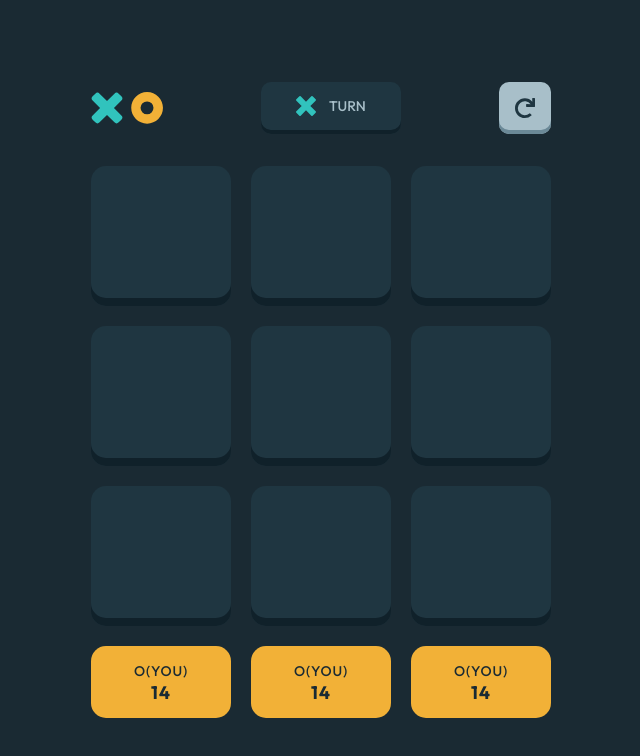
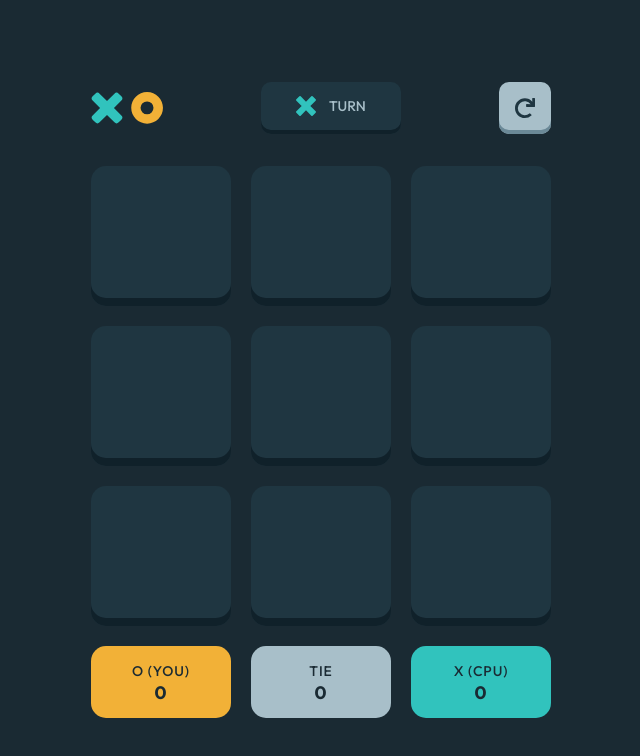
Before and after one commit to jubelo1234/tic-tac-toe, a React (Vite) app in the folder tictactoe-game/: page / in a window 1280 px wide. Both pictures are taken after a click on the button "NEW GAME (VS CPU)". Shown: the top 756 px of the page, without its empty margins (319-959 px from the left). Built offline with nearby package versions, Linux system fonts and the light colour scheme.

Commit message:
score board functionality

```diff
--- a/tictactoe-game/src/App.tsx
+++ b/tictactoe-game/src/App.tsx
@@ -1,4 +1,4 @@
-import { useState } from "react";
+import { useEffect, useState } from "react";
 import "./App.css";
 import GamePage from "./components/GamePage";
 import Home from "./components/Home";
@@ -10,7 +10,18 @@ function App() {
   const [homePage, setHomePage] = useState<boolean>(true);
   const [singlePlayerMode, setSinglePlayerMode] = useState<boolean>(false);
   const [player1, setPlayer1] = useState<string>("O");
+  const [player2, setPlayer2] = useState<string>("X");
   const [modal, setModal] = useState<string | null>(null);
+
+  useEffect(() => {
+
+    if (player1 === "O"){
+      setPlayer2("X")
+    } else {
+      setPlayer2("O")
+    }
+
+  }, [player1])
 
   return (
     <>
@@ -22,7 +33,7 @@ function App() {
             singlePlayer={setSinglePlayerMode}
           />
         ) : (
-          <GamePage />
+          <GamePage player1={player1} player2={player2} setPlayer1={setPlayer1} setPlayer2={setPlayer2} singlePlayer={singlePlayerMode}/>
         )}
       </div>
       {modal && (
--- a/tictactoe-game/src/components/GamePage.tsx
+++ b/tictactoe-game/src/components/GamePage.tsx
@@ -4,15 +4,28 @@ import oIcon from "../assets/icon-o.svg";
 import resIcon from "../assets/icon-restart.svg";
 import Square from "./Square";
 import ScoreUi from "./ScoreUi";
-import { useState } from "react";
+import { useReducer, useState } from "react";
 
-export default function GamePage() {
+type GamePageProps = {
+  player1: string,
+  player2: string,
+  setPlayer1: React.Dispatch<React.SetStateAction<string>>,
+  setPlayer2: React.Dispatch<React.SetStateAction<string>>,
+  singlePlayer: boolean,
+}
+
+export default function GamePage({player1, player2, setPlayer1, setPlayer2, singlePlayer}: GamePageProps) {
   type Player = "X" | "O";
   type Board = Player | null;
 
-  type initialState = {
-    [ind]
-  }
+  type InitialState = {
+    [index: string]: number;
+  };
+
+  type Action =
+    | { type: "player1" }
+    | { type: "player2" }
+    | { type: "tie" };
 
   const winningCombos: number[][] = [
     [0, 1, 2],
@@ -27,13 +40,37 @@ export default function GamePage() {
 
   const initialBoard: Board[] = Array(9).fill(null);
 
-  const [board, setBoard] = useState<Board[]>(initialBoard);
-  const [currentPlayer, setCurrentPlayer] = useState<Player>('X');
-  const [winner, setWinner] = useState<Player | 'Draw' | null>(null);
+  const player1Title = `${singlePlayer ? player1 + ' (you)' : player1 + ' (P1)'}`;
+  const player2Title = `${singlePlayer ? player2 + ' (cpu)' : player2 + ' (P2)'}`;
+  const tieTitle = "tie";
 
 
+  const [board, setBoard] = useState<Board[]>(initialBoard);
+  const [currentPlayer, setCurrentPlayer] = useState<Player>("X");
+  const [winner, setWinner] = useState<Player | "Draw" | null>(null);
 
+  const initialState: initialState = {
+    player1Score: 0,
+    player2Score: 0,
+    tie: 0,
 
+  };
+
+  const reducer = (state: InitialState, action: Action): InitialState => {
+    switch (action.type) {
+      case "player1":
+        return { ...state, player1Score: (state.player1Score += 1) };
+      case "player2":
+        return { ...state, player2Score: (state.player2Score += 1) };
+      case "tie":
+        return { ...state, tie: (state.tie += 1) };
+
+      default:
+        return state;
+    }
+  };
+
+  const [state, dispatch] = useReducer(reducer, initialState);
 
   return (
     <div className="w-full max-w-[550px] tab:max-w-[460px] mx-auto">
@@ -61,25 +98,79 @@ export default function GamePage() {
       </div>
       <div className="mt-[4rem] tab:mt-[2rem] space-y-[1.25rem]">
         <div className="flex items-center justify-between gap-[3vw] tab:gap-[15px]">
-          <Square index={0} board={board} setBoard={setBoard} curPlayer={currentPlayer} setCurPlayer={setCurrentPlayer} />
-          <Square index={1} board={board} setBoard={setBoard} curPlayer={currentPlayer} setCurPlayer={setCurrentPlayer} />
-          <Square index={2} board={board} setBoard={setBoard} curPlayer={currentPlayer} setCurPlayer={setCurrentPlayer} />
+          <Square
+            index={0}
+            board={board}
+            setBoard={setBoard}
+            curPlayer={currentPlayer}
+            setCurPlayer={setCurrentPlayer}
+          />
+          <Square
+            index={1}
+            board={board}
+            setBoard={setBoard}
+            curPlayer={currentPlayer}
+            setCurPlayer={setCurrentPlayer}
+          />
+          <Square
+            index={2}
+            board={board}
+            setBoard={setBoard}
+            curPlayer={currentPlayer}
+            setCurPlayer={setCurrentPlayer}
+          />
         </div>
         <div className="flex items-center justify-between gap-[3vw] tab:gap-[15px]">
-        <Square index={3} board={board} setBoard={setBoard} curPlayer={currentPlayer} setCurPlayer={setCurrentPlayer} />
-        <Square index={4} board={board} setBoard={setBoard} curPlayer={currentPlayer} setCurPlayer={setCurrentPlayer} />
-        <Square index={5} board={board} setBoard={setBoard} curPlayer={currentPlayer} setCurPlayer={setCurrentPlayer} />
+          <Square
+            index={3}
+            board={board}
+            setBoard={setBoard}
+            curPlayer={currentPlayer}
+            setCurPlayer={setCurrentPlayer}
+          />
+          <Square
+            index={4}
+            board={board}
+            setBoard={setBoard}
+            curPlayer={currentPlayer}
+            setCurPlayer={setCurrentPlayer}
+          />
+          <Square
+            index={5}
+            board={board}
+            setBoard={setBoard}
+            curPlayer={currentPlayer}
+            setCurPlayer={setCurrentPlayer}
+          />
         </div>
         <div className="flex items-center justify-between gap-[3vw] tab:gap-[15px]">
-        <Square index={6} board={board} setBoard={setBoard} curPlayer={currentPlayer} setCurPlayer={setCurrentPlayer} />
-        <Square index={7} board={board} setBoard={setBoard} curPlayer={currentPlayer} setCurPlayer={setCurrentPlayer} />
-        <Square index={8} board={board} setBoard={setBoard} curPlayer={currentPlayer} setCurPlayer={setCurrentPlayer} />
+          <Square
+            index={6}
+            board={board}
+            setBoard={setBoard}
+            curPlayer={currentPlayer}
+            setCurPlayer={setCurrentPlayer}
+          />
+          <Square
+            index={7}
+            board={board}
+            setBoard={setBoard}
+            curPlayer={currentPlayer}
+            setCurPlayer={setCurrentPlayer}
+          />
+          <Square
+            index={8}
+            board={board}
+            setBoard={setBoard}
+            curPlayer={currentPlayer}
+            setCurPlayer={setCurrentPlayer}
+          />
         </div>
       </div>
       <div className="flex items-center justify-between gap-[3vw] mt-[1.19rem] tab:gap-[15px]">
-        <ScoreUi />
-        <ScoreUi />
-        <ScoreUi />
+        <ScoreUi player={player1} title={player1Title} score={state.player1Score} />
+        <ScoreUi player="tie" title={tieTitle} score={state.tie} />
+        <ScoreUi player={player2} title={player2Title} score={state.player2Score}/>
       </div>
     </div>
   );
--- a/tictactoe-game/src/components/ScoreUi.tsx
+++ b/tictactoe-game/src/components/ScoreUi.tsx
@@ -1,11 +1,17 @@
-export default function ScoreUi() {
+type ScoreUiProps = {
+  player: string;
+  title: string;
+  score: number
+}
+
+export default function ScoreUi({player, title, score}) {
   return (
-    <div className="uppercase flex items-center justify-center gap-[4px] flex-col size-[26.5vw] bg-light-yellow h-[3.8rem] exsm:h-[4rem] rounded-[0.9375rem] tab:h-[4.5rem] tab:w-[140px] text-dark-navy">
-      <p className="font-medium text-[0.82rem] exsm:text-[0.875rem] tracking-[0.875px] leading-[1.125rem]">
-        o(you)
+    <div className={`uppercase flex items-center justify-center gap-[4px] flex-col size-[26.5vw] ${title === "tie" ? "bg-silver-cl" : player === "X" ? " bg-light-blue" : "bg-light-yellow"} h-[3.8rem] exsm:h-[4rem] rounded-[0.9375rem] tab:h-[4.5rem] tab:w-[140px] text-dark-navy`}>
+      <p className="font-medium uppercase text-[0.82rem] exsm:text-[0.875rem] tracking-[0.875px] leading-[1.125rem]">
+        {title}
       </p>
       <span className="font-bold text-[1.0625rem] exsm:text-[1.125rem] tracking-[1.125px] leading-none">
-        14
+        {score}
       </span>
     </div>
   );
```
